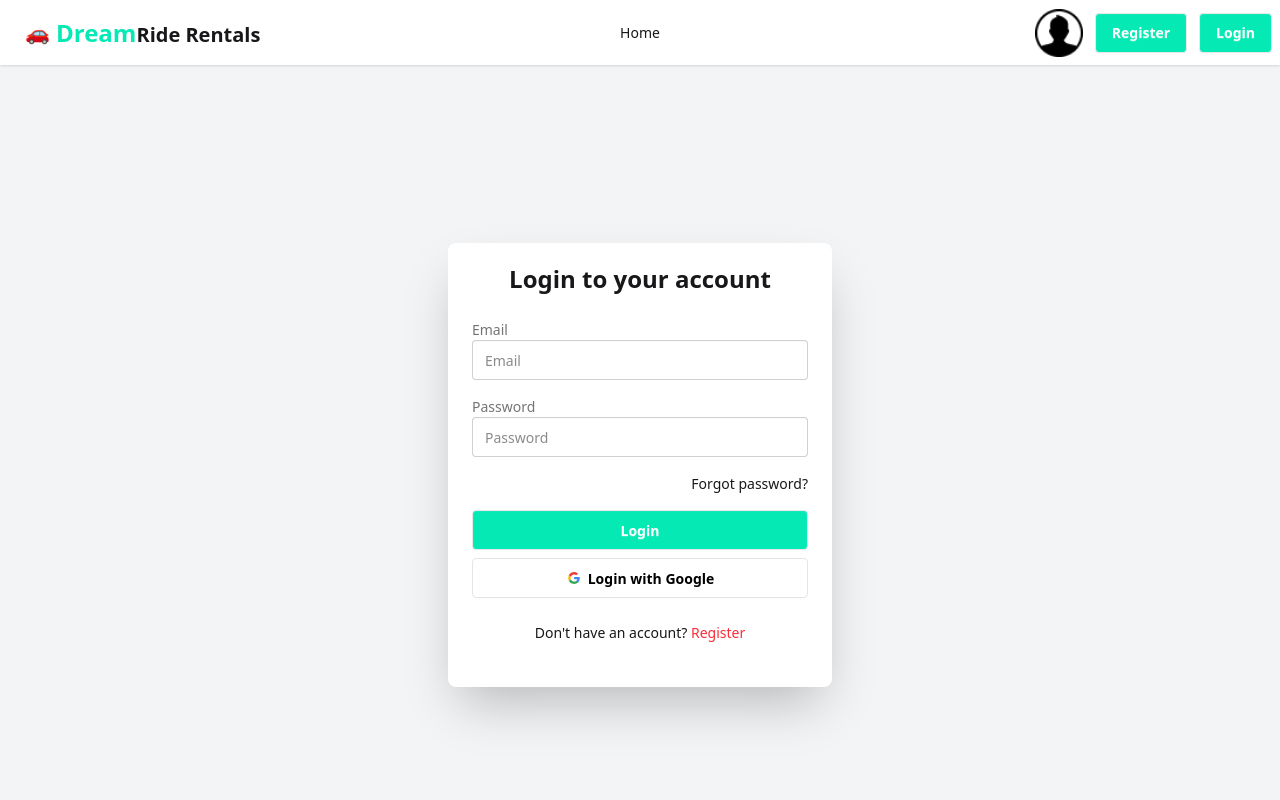
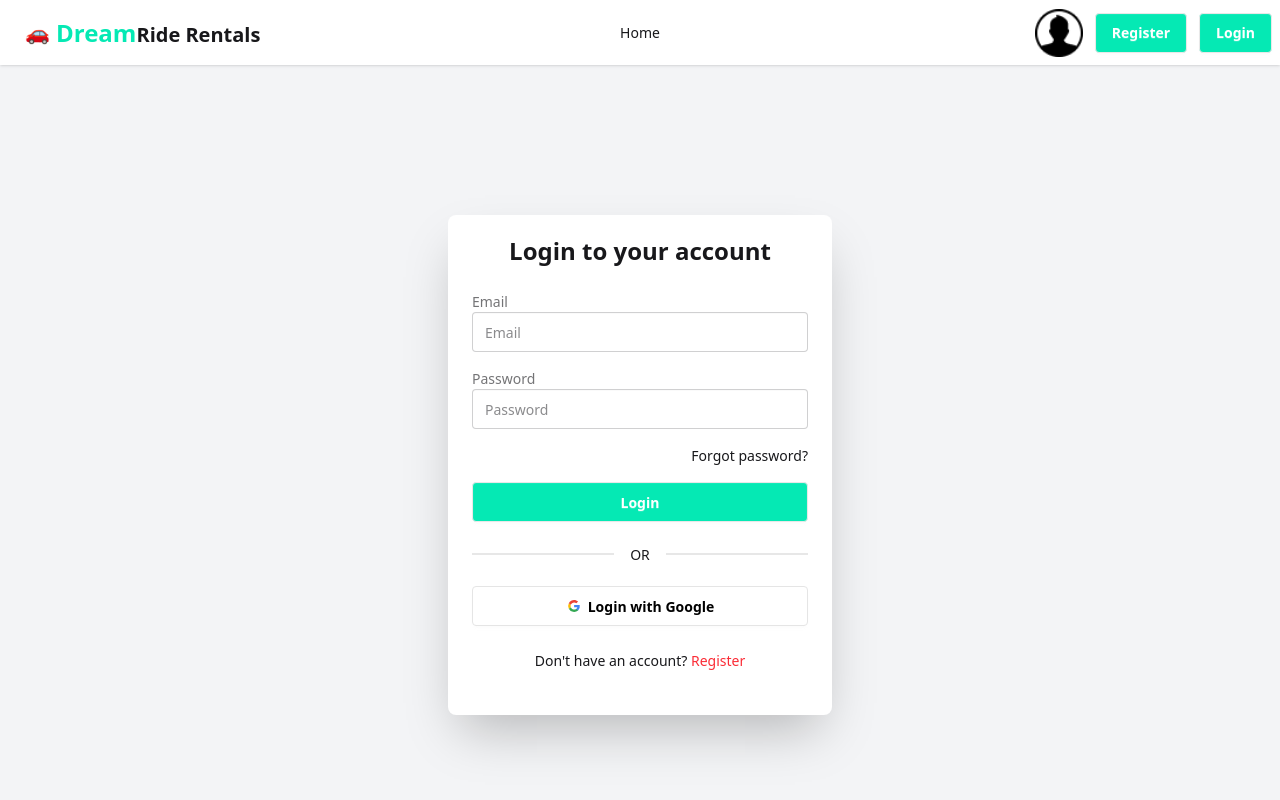
Before and after one commit to taherunnasatoma/b11a11-client-side-taherunnasatoma, a React (Vite) app: page /login in a window 1280 px wide. Shown: the top 800 px of the page. Built offline with nearby package versions, Linux system fonts and the light colour scheme; no server answers.

Commit message:
added extra section

```diff
--- a/src/contexts/AuthContext/AuthProvider.jsx
+++ b/src/contexts/AuthContext/AuthProvider.jsx
@@ -1,7 +1,9 @@
 import React, { useEffect, useState } from 'react';
 import { AuthContext } from './AuthContext';
-import { createUserWithEmailAndPassword, onAuthStateChanged, signInWithEmailAndPassword, signOut } from 'firebase/auth';
+import { createUserWithEmailAndPassword, GoogleAuthProvider, onAuthStateChanged, signInWithEmailAndPassword, signInWithPopup, signOut } from 'firebase/auth';
 import { auth } from '../../firebase/firebase.init';
+
+const googleProvider = new GoogleAuthProvider();
 
 const AuthProvider = ({children}) => {
 
@@ -17,6 +19,11 @@
     const signInUser=(email,password)=>{
         setLoading(true)
         return signInWithEmailAndPassword(auth,email,password)
+    }
+
+    const signInWithGoogle=()=>{
+        setLoading(true)
+        return signInWithPopup(auth,googleProvider)
     }
 
     const signOutUser =()=>{
@@ -43,7 +50,8 @@
         user,
         createUser,
         signInUser,
-        signOutUser
+        signOutUser,
+        signInWithGoogle
 
     }
     return (
--- a/src/pages/Login/Login.jsx
+++ b/src/pages/Login/Login.jsx
@@ -1,12 +1,23 @@
 import React, { use } from 'react';
 import { Link } from 'react-router';
 import { AuthContext } from '../../contexts/AuthContext/AuthContext';
+import SocialLogin from '../Shared/SocialLogin';
 
 const Login = () => {
 
-    const {signInUser}=use(AuthContext)
+    const { signInUser,signInWithGoogle } = use(AuthContext)
 
-    const handleLogin=e=>{
+    const handleGoogleSignIn=()=>{
+        signInWithGoogle()
+        .then(result=>{
+            console.log(result)
+        })
+        .catch(error=>{
+            console.log(error)
+        })
+    }
+
+    const handleLogin = e => {
         e.preventDefault()
 
         const form = e.target;
@@ -14,15 +25,15 @@
         const email = form.email.value;
         const password = form.password.value;
 
-    console.log({email,password})
+        console.log({ email, password })
 
         // signInUser
-    signInUser(email,password)
-    .then(result=>{
+        signInUser(email, password)
+            .then(result => {
                 console.log(result.user)
             })
 
-    .catch(error=>{
+            .catch(error => {
                 console.log(error)
             })
 
@@ -52,10 +63,12 @@
 
                         <button className="btn bg-[#05e9b4] text-white w-full">Login</button>
                     </form>
-                    <button className="btn bg-white text-black border-[#e5e5e5]">
+                    <SocialLogin></SocialLogin>
+                    <button onClick={handleGoogleSignIn} className="btn bg-white text-black border-[#e5e5e5]">
                         <svg aria-label="Google logo" width="16" height="16" xmlns="http://www.w3.org/2000/svg" viewBox="0 0 512 512"><g><path d="m0 0H512V512H0" fill="#fff"></path><path fill="#34a853" d="M153 292c30 82 118 95 171 60h62v48A192 192 0 0190 341"></path><path fill="#4285f4" d="m386 400a140 175 0 0053-179H260v74h102q-7 37-38 57"></path><path fill="#fbbc02" d="m90 341a208 200 0 010-171l63 49q-12 37 0 73"></path><path fill="#ea4335" d="m153 219c22-69 116-109 179-50l55-54c-78-75-230-72-297 55"></path></g></svg>
                         Login with Google
                     </button>
+
 
                     <p className="text-center mt-4">
                         Don't have an account?{' '}
--- /dev/null
+++ b/src/pages/Shared/SocialLogin.jsx
@@ -0,0 +1,12 @@
+import React from 'react';
+
+const SocialLogin = () => {
+    return (
+        <div>
+             <div className="divider">OR</div>
+
+        </div>
+    );
+};
+
+export default SocialLogin;
```
Lines whose indentation alone changed are shown as unchanged.
